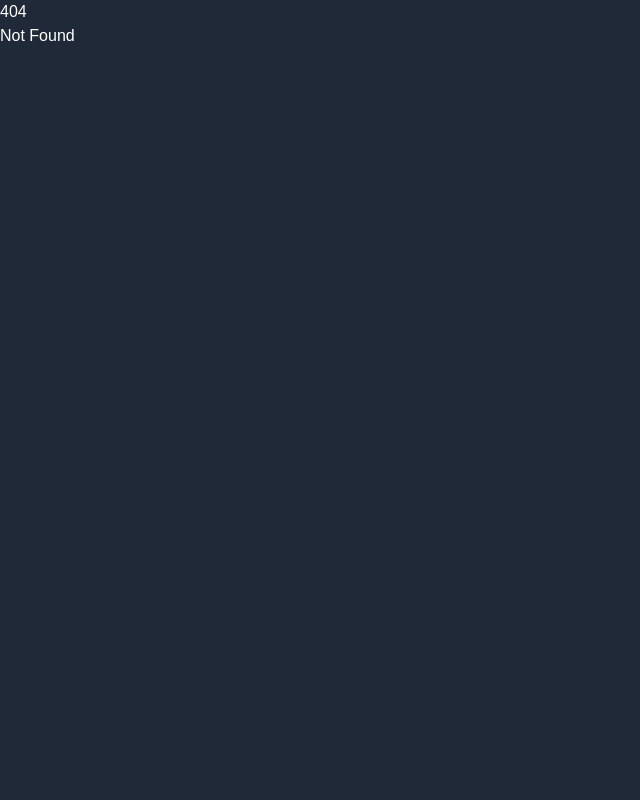
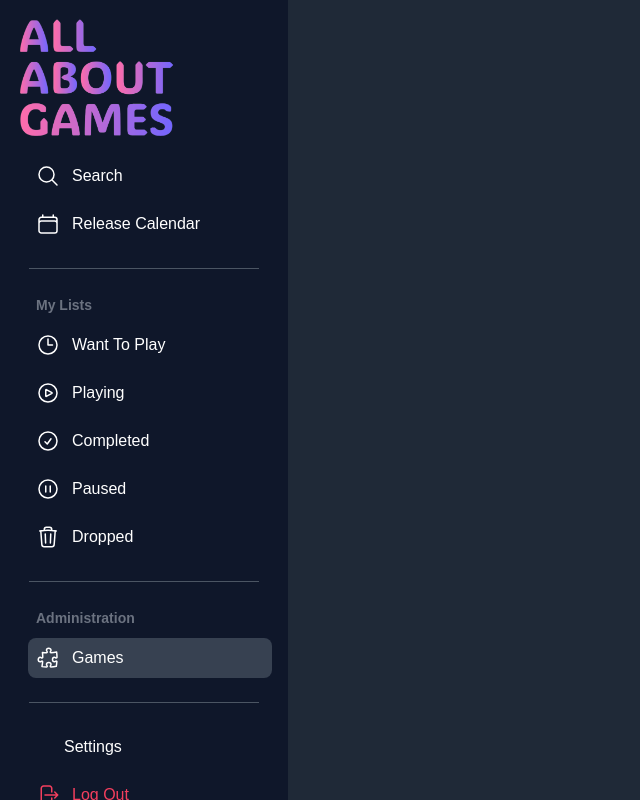
Before and after one commit to kea-web-development-assignments/fullstack_exam-project_frontend, a SvelteKit app: page /admin/games in a window 1280 px wide. Before the commit this address had no page. Shown: the whole page, without its empty margins (0-640 px from the left). Built offline with nearby package versions, Linux system fonts and the light colour scheme; sample sign-in values are in the browser's storage; some icons are missing.

Commit message:
added games administration page for admins

```diff
--- /dev/null
+++ b/src/lib/assets/icons/PuzzlePieceIcon.svelte
@@ -0,0 +1,3 @@
+<svg xmlns="http://www.w3.org/2000/svg" fill="none" viewBox="0 0 24 24" stroke-width="1.5" stroke="currentColor" class="size-6">
+  <path stroke-linecap="round" stroke-linejoin="round" d="M14.25 6.087c0-.355.186-.676.401-.959.221-.29.349-.634.349-1.003 0-1.036-1.007-1.875-2.25-1.875s-2.25.84-2.25 1.875c0 .369.128.713.349 1.003.215.283.401.604.401.959v0a.64.64 0 0 1-.657.643 48.39 48.39 0 0 1-4.163-.3c.186 1.613.293 3.25.315 4.907a.656.656 0 0 1-.658.663v0c-.355 0-.676-.186-.959-.401a1.647 1.647 0 0 0-1.003-.349c-1.036 0-1.875 1.007-1.875 2.25s.84 2.25 1.875 2.25c.369 0 .713-.128 1.003-.349.283-.215.604-.401.959-.401v0c.31 0 .555.26.532.57a48.039 48.039 0 0 1-.642 5.056c1.518.19 3.058.309 4.616.354a.64.64 0 0 0 .657-.643v0c0-.355-.186-.676-.401-.959a1.647 1.647 0 0 1-.349-1.003c0-1.035 1.008-1.875 2.25-1.875 1.243 0 2.25.84 2.25 1.875 0 .369-.128.713-.349 1.003-.215.283-.4.604-.4.959v0c0 .333.277.599.61.58a48.1 48.1 0 0 0 5.427-.63 48.05 48.05 0 0 0 .582-4.717.532.532 0 0 0-.533-.57v0c-.355 0-.676.186-.959.401-.29.221-.634.349-1.003.349-1.035 0-1.875-1.007-1.875-2.25s.84-2.25 1.875-2.25c.37 0 .713.128 1.003.349.283.215.604.401.96.401v0a.656.656 0 0 0 .658-.663 48.422 48.422 0 0 0-.37-5.36c-1.886.342-3.81.574-5.766.689a.578.578 0 0 1-.61-.58v0Z" />
+</svg>
--- a/src/routes/(protected)/+layout.svelte
+++ b/src/routes/(protected)/+layout.svelte
@@ -12,6 +12,7 @@
     import ExitIcon from '$lib/assets/icons/ExitIcon.svelte';
     import BurgerMenu from '$lib/assets/icons/BurgerMenu.svelte';
     import XIcon from '$lib/assets/icons/XIcon.svelte';
+    import PuzzlePieceIcon from '$lib/assets/icons/PuzzlePieceIcon.svelte';
 
     let hideSidebar = true;
 
@@ -107,6 +108,21 @@
                     <span class="ml-3">Dropped</span>
                 </a>
             </li>
+            {#if localStorage.getItem('role') === 'admin'}
+                <div class="h-[1px] w-[90%] bg-gray-600 mx-auto my-6"></div>
+                <li>
+                    <span class="ml-5 text-gray-500 text-sm font-bold">Administration</span>
+                </li>
+                <li class="my-2">
+                    <a
+                        href="/admin/games" class="flex items-center rounded-lg p-2 ml-3 hover:bg-gray-700"
+                        class:bg-gray-700={$page.url.pathname.endsWith('/admin/games')}
+                    >
+                        <PuzzlePieceIcon />
+                        <span class="ml-3">Games</span>
+                    </a>
+                </li>
+            {/if}
             <div class="h-[1px] w-[90%] bg-gray-600 mx-auto my-6"></div>
             <li class="my-2">
                 <a
--- /dev/null
+++ b/src/routes/(protected)/admin/+layout.js
@@ -0,0 +1,9 @@
+import { browser } from "$app/environment"
+import { goto } from "$app/navigation"
+
+export async function load({ url }) {
+    if (browser && localStorage.getItem('role') !== 'admin') {
+        alert('You are unauthorized to access this page.');
+        goto('/logout');
+    }
+}
```
Also changed, not shown: src/routes/(protected)/admin/games/+page.svelte (added).
